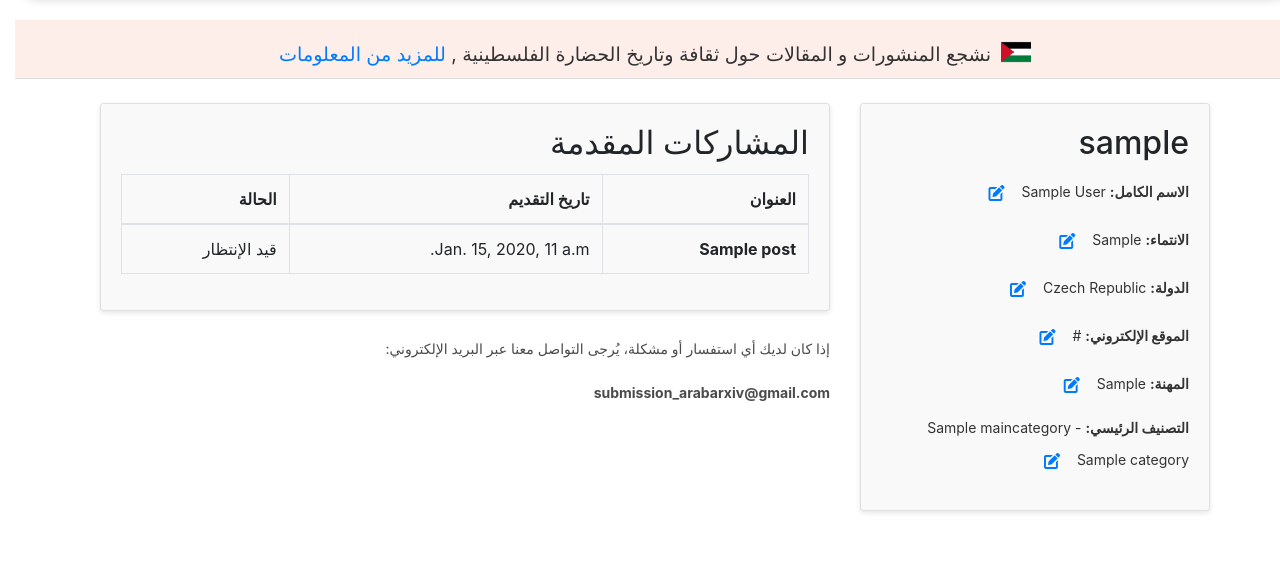
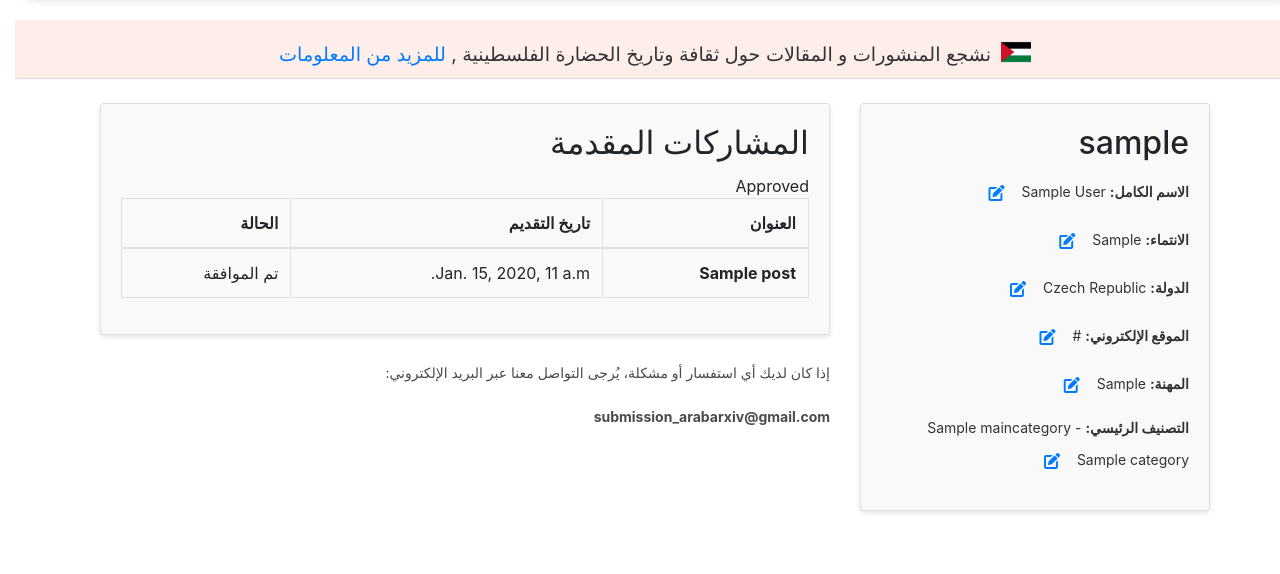
Before and after one commit to Arabarxiv/arabarxiv, a Django app: page /user_profile in a window 1280 px wide. Shown: the part 80-654 px from the top of the page. Run offline with Django 5.2, Linux system fonts and the light colour scheme; a user stored in the database is signed in; tables that the repository leaves empty hold one stand-in row (values such as "Sample post"); some libraries are stand-ins or nearby versions.

Commit message:
fix user profile

```diff
--- a/main/templates/main/user_profile.html
+++ b/main/templates/main/user_profile.html
@@ -167,13 +167,15 @@
                               <tr>
                                   <td><strong>{{ post.title }}</strong></td>
                                   <td>{{ post.created_at }}</td>
-                                  <td>{% if post.status == "َApproved" %}
+                                  {{ post.status}}
+                                  <td>
+                                    {% if post.status == "Approved" %}
                                     تم الموافقة
                                     {% elif post.status == "Rejected" %}
                                     لم يتم الموافقة
-                                    {% else %}
-                                     قيد الإنتظار
-                                     {% endif %}
+                                {% else %}
+                                    قيد الإنتظار
+                                {% endif %}
                                   </td>
                               </tr>
                           {% endif %}
```
